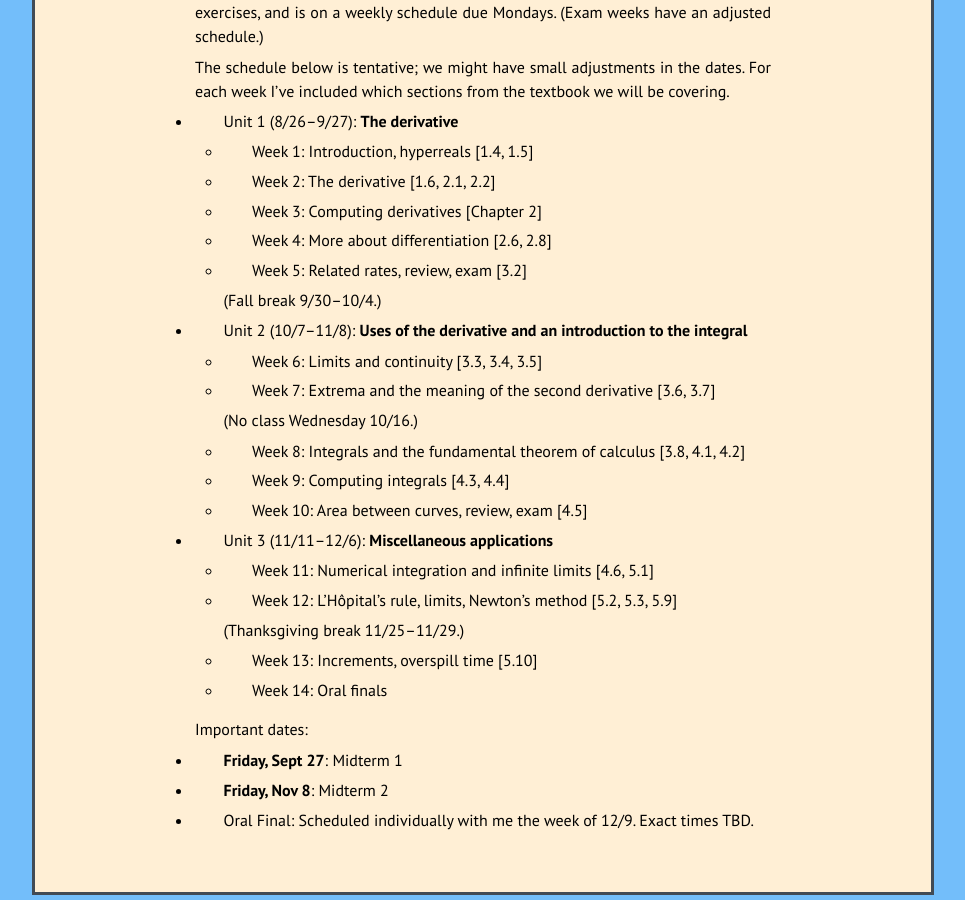
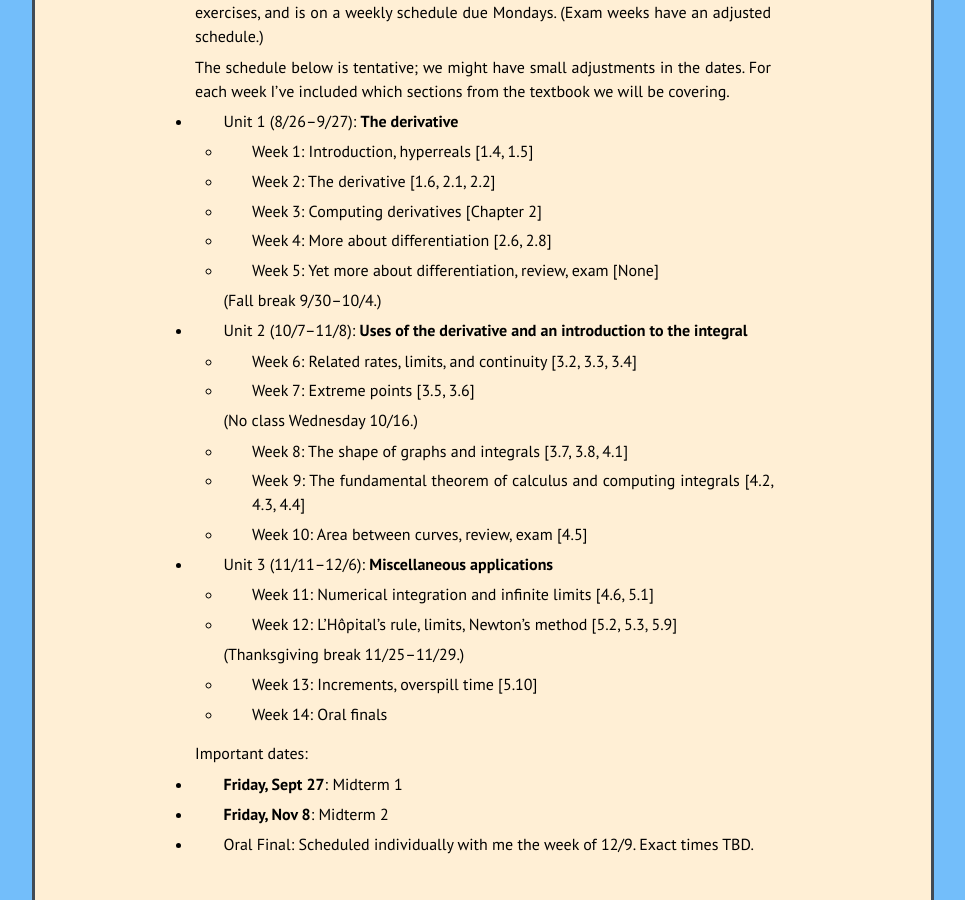
Before and after one commit to kamerynjw/kamerynjw.github.io, a Jekyll site: the page built from teaching/2024/math210.md, in a window 1280 px wide and 900 px high, scrolled down 2446 px. Shown: the whole window, without its empty margins (157-1122 px from the left). Built offline with Jekyll 4.4.1, drawn with Linux system fonts in a browser that asks for light colours; nearby versions of some CDN libraries; formulas are drawn with MathJax 3.

Commit message:
fixed schedule after being off by a day

```diff
--- a/teaching/2024/math210.md
+++ b/teaching/2024/math210.md
@@ -112,21 +112,21 @@ The schedule below is tentative; we might have small adjustments in the dates. F
 
     * Week 4: More about differentiation [2.6, 2.8]
 
-    * Week 5: Related rates, review, exam [3.2]
+    * Week 5: Yet more about differentiation, review, exam [None]
 
 	(Fall break 9/30–10/4.)
 
 * Unit 2 (10/7–11/8): **Uses of the derivative and an introduction to the integral**
 
-    * Week 6: Limits and continuity [3.3, 3.4, 3.5]
+    * Week 6: Related rates, limits, and continuity [3.2, 3.3, 3.4]
 
-    * Week 7: Extrema and the meaning of the second derivative [3.6, 3.7]
+    * Week 7: Extreme points [3.5, 3.6]
 
 	(No class Wednesday 10/16.)
 
-    * Week 8: Integrals and the fundamental theorem of calculus [3.8, 4.1, 4.2]
+    * Week 8: The shape of graphs and integrals [3.7, 3.8, 4.1]
 
-    * Week 9: Computing integrals [4.3, 4.4]
+    * Week 9: The fundamental theorem of calculus and computing integrals [4.2, 4.3, 4.4]
 
     * Week 10: Area between curves, review, exam [4.5]
 
```
